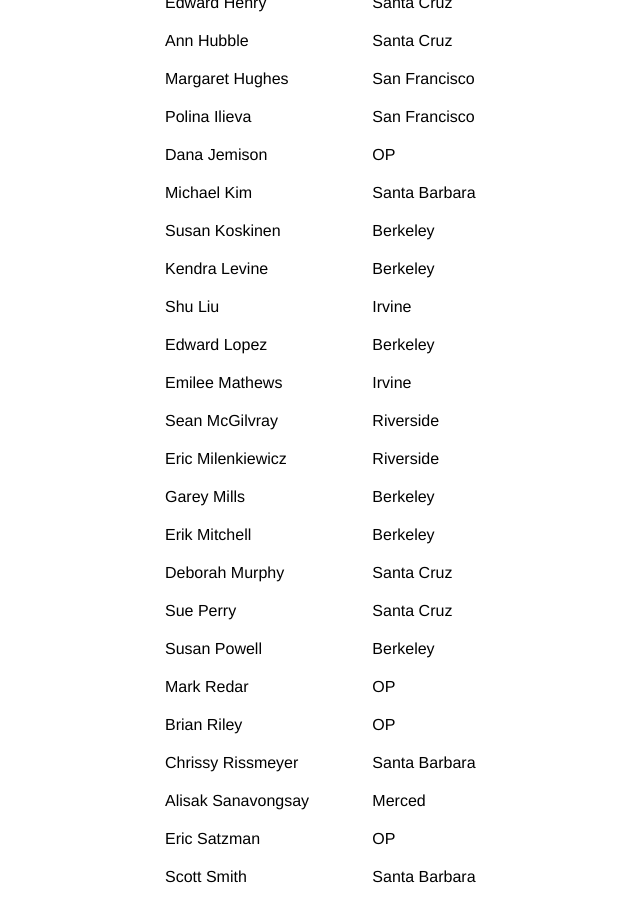
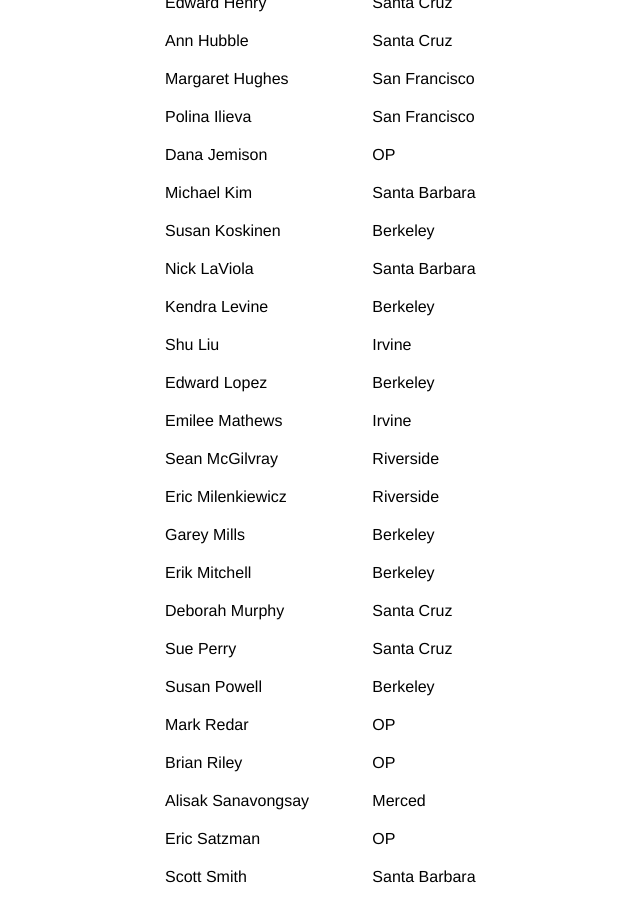
Before and after one commit to CDLUC3/UC-code-camp, a Jekyll site: the page built from attendees.md, in a window 1280 px wide and 900 px high, scrolled down 837 px. Shown: the whole window, without its empty margins (89-729 px from the left). Built offline with Jekyll 4.4.1, drawn with Linux system fonts in a browser that asks for light colours; Markdown is read by kramdown in place of the engine named in the settings.

Commit message:
exchanging Nick for Chrissy

```diff
--- a/attendees.md
+++ b/attendees.md
@@ -30,6 +30,7 @@ permalink: /attendees/
 <tr>	<td>	Dana Jemison	</td>	<td>	</td>	<td>	OP	</td>	</tr>
 <tr>	<td>	Michael Kim	</td>	<td>	</td>	<td>	Santa Barbara	</td>	</tr>
 <tr>	<td>	Susan Koskinen	</td>	<td>	</td>	<td>	Berkeley	</td>	</tr>
+<tr>	<td>	Nick LaViola	</td>	<td>	</td>	<td>	Santa Barbara	</td>	</tr>
 <tr>	<td>	Kendra Levine	</td>	<td>	</td>	<td>	Berkeley	</td>	</tr>
 <tr>	<td>	Shu Liu	</td>	<td>	</td>	<td>	Irvine	</td>	</tr>
 <tr>	<td>	Edward Lopez	</td>	<td>	</td>	<td>	Berkeley	</td>	</tr>
@@ -43,7 +44,6 @@ permalink: /attendees/
 <tr>	<td>	Susan Powell	</td>	<td>	</td>	<td>	Berkeley	</td>	</tr>
 <tr>	<td>	Mark Redar	</td>	<td>	</td>	<td>	OP	</td>	</tr>
 <tr>	<td>	Brian Riley	</td>	<td>	</td>	<td>	OP	</td>	</tr>
-<tr>	<td>	Chrissy Rissmeyer	</td>	<td>	</td>	<td>	Santa Barbara	</td>	</tr>
 <tr>	<td>	Alisak Sanavongsay	</td>	<td>	</td>	<td>	Merced	</td>	</tr>
 <tr>	<td>	Eric Satzman	</td>	<td>	</td>	<td>	OP	</td>	</tr>
 <tr>	<td>	Scott Smith	</td>	<td>	</td>	<td>	Santa Barbara	</td>	</tr>
```
